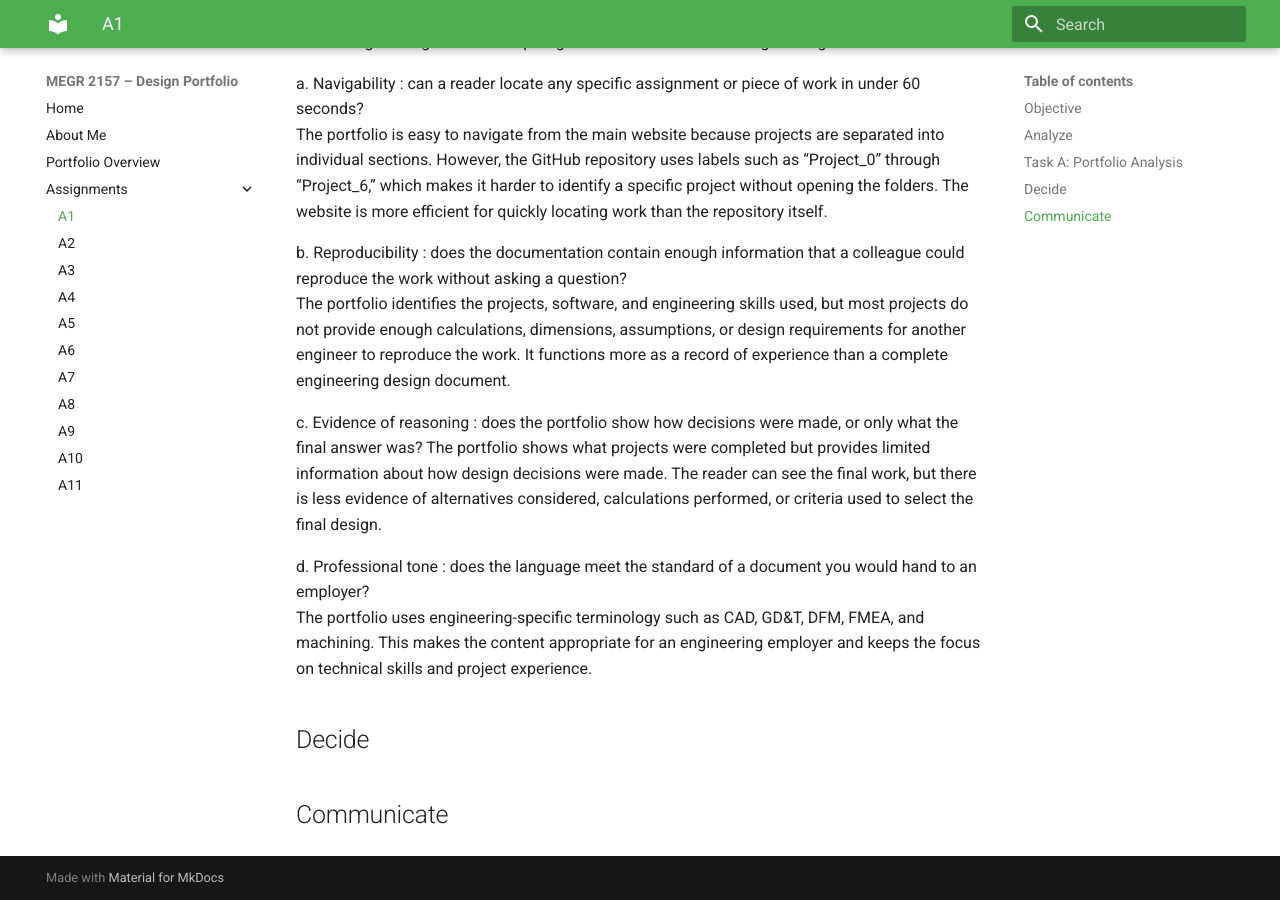
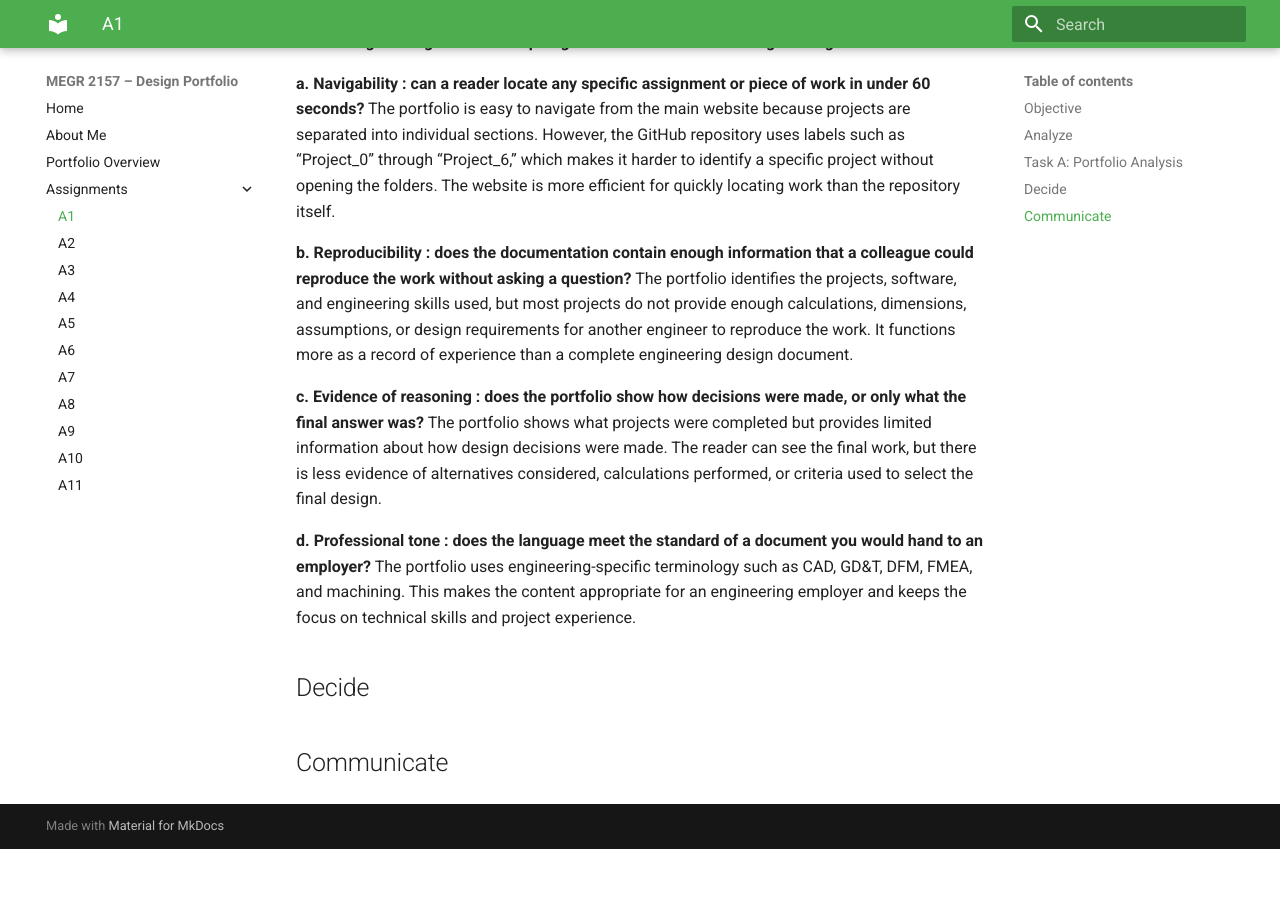
Before and after one commit to jcasillaspad/MEGR2157-Portfolio, an MkDocs documentation site: the page built from docs/assignments/A01/index.md, in a window 1280 px wide and 900 px high, scrolled down 662 px. Built offline with MkDocs 1.6.1 and Material for MkDocs 9.7.7, drawn with Linux system fonts in a browser that asks for light colours; after the commit the page ends 1511 px from its top, so only the background shows below that.

```diff
--- a/docs/assignments/A01/index.md
+++ b/docs/assignments/A01/index.md
@@ -5,28 +5,28 @@
 
 ## Analyze
 ## Task A: Portfolio Analysis
-Online Engineering Portfolio: https://jacobschwartz.framer.ai/
+**Online Engineering Portfolio: https://jacobschwartz.framer.ai/**
 
-a.  Navigability : can a reader locate any specific assignment or piece of work in under 60 seconds?
+**a.  Navigability : can a reader locate any specific assignment or piece of work in under 60 seconds?**
 
-b.  Reproducibility : does the documentation contain enough information that a colleague could reproduce the work without asking a question?
+**b.  Reproducibility : does the documentation contain enough information that a colleague could reproduce the work without asking a question?**
 
-c.  Evidence of reasoning : does the portfolio show how decisions were made, or only what the final answer was?
+**c.  Evidence of reasoning : does the portfolio show how decisions were made, or only what the final answer was?**
 
-d.  Professional tone : does the language meet the standard of a document you would hand to an employer?
+**d.  Professional tone : does the language meet the standard of a document you would hand to an employer?**
 
-Github Engineering Portfolio: https://github.com/NateKarau61/Engineering-Portfolio
+**Github Engineering Portfolio: https://github.com/NateKarau61/Engineering-Portfolio**
 
-a.  Navigability : can a reader locate any specific assignment or piece of work in under 60 seconds?
+**a.  Navigability : can a reader locate any specific assignment or piece of work in under 60 seconds?**
 The portfolio is easy to navigate from the main website because projects are separated into individual sections. However, the GitHub repository uses labels such as “Project_0” through “Project_6,” which makes it harder to identify a specific project without opening the folders. The website is more efficient for quickly locating work than the repository itself.
 
-b.  Reproducibility : does the documentation contain enough information that a colleague could reproduce the work without asking a question?
+**b.  Reproducibility : does the documentation contain enough information that a colleague could reproduce the work without asking a question?**
 The portfolio identifies the projects, software, and engineering skills used, but most projects do not provide enough calculations, dimensions, assumptions, or design requirements for another engineer to reproduce the work. It functions more as a record of experience than a complete engineering design document.
 
-c.  Evidence of reasoning : does the portfolio show how decisions were made, or only what the final answer was?
+**c.  Evidence of reasoning : does the portfolio show how decisions were made, or only what the final answer was?**
 The portfolio shows what projects were completed but provides limited information about how design decisions were made. The reader can see the final work, but there is less evidence of alternatives considered, calculations performed, or criteria used to select the final design.
 
-d.  Professional tone : does the language meet the standard of a document you would hand to an employer?
+**d.  Professional tone : does the language meet the standard of a document you would hand to an employer?**
 The portfolio uses engineering-specific terminology such as CAD, GD&T, DFM, FMEA, and machining. This makes the content appropriate for an engineering employer and keeps the focus on technical skills and project experience.
 
 ## Decide
```
